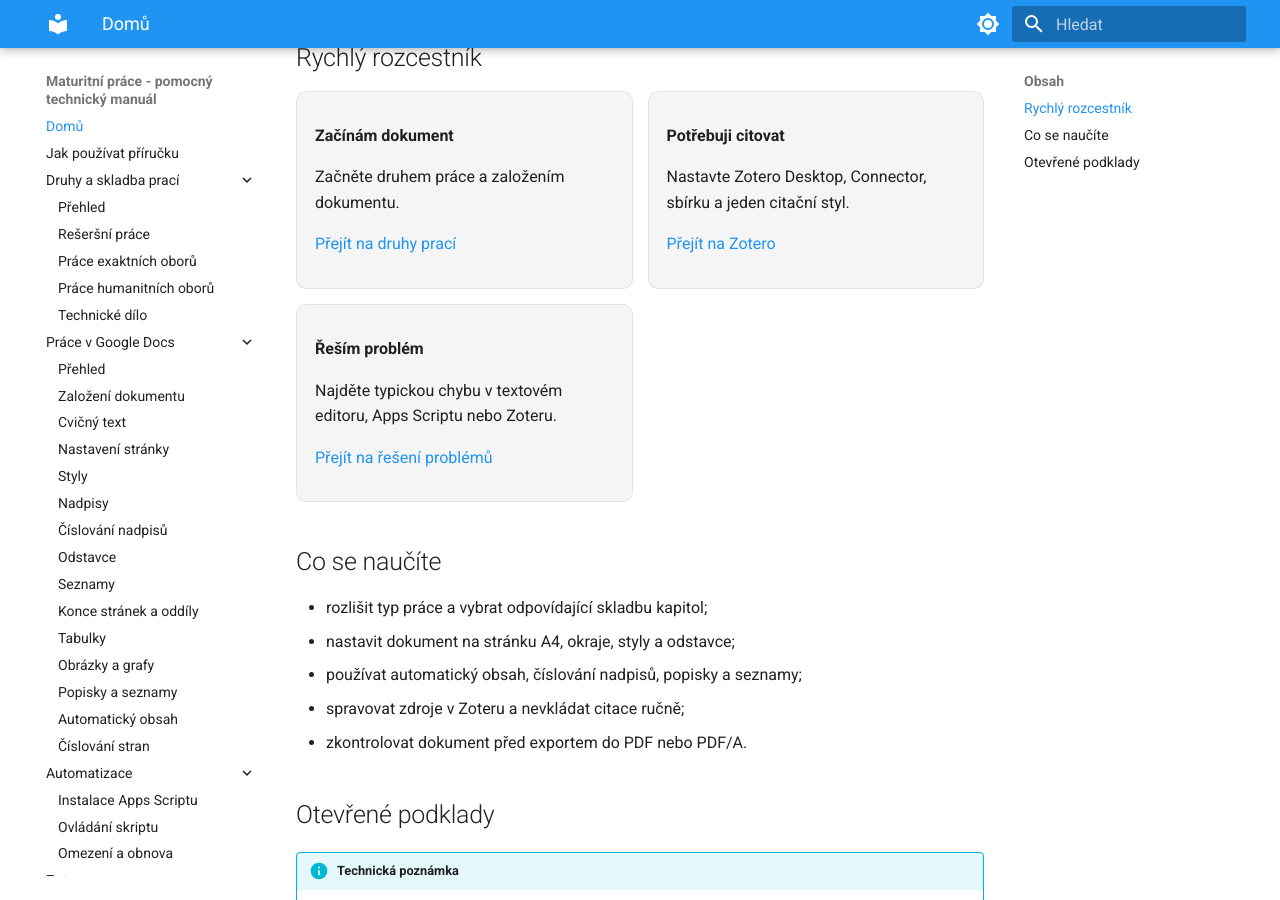
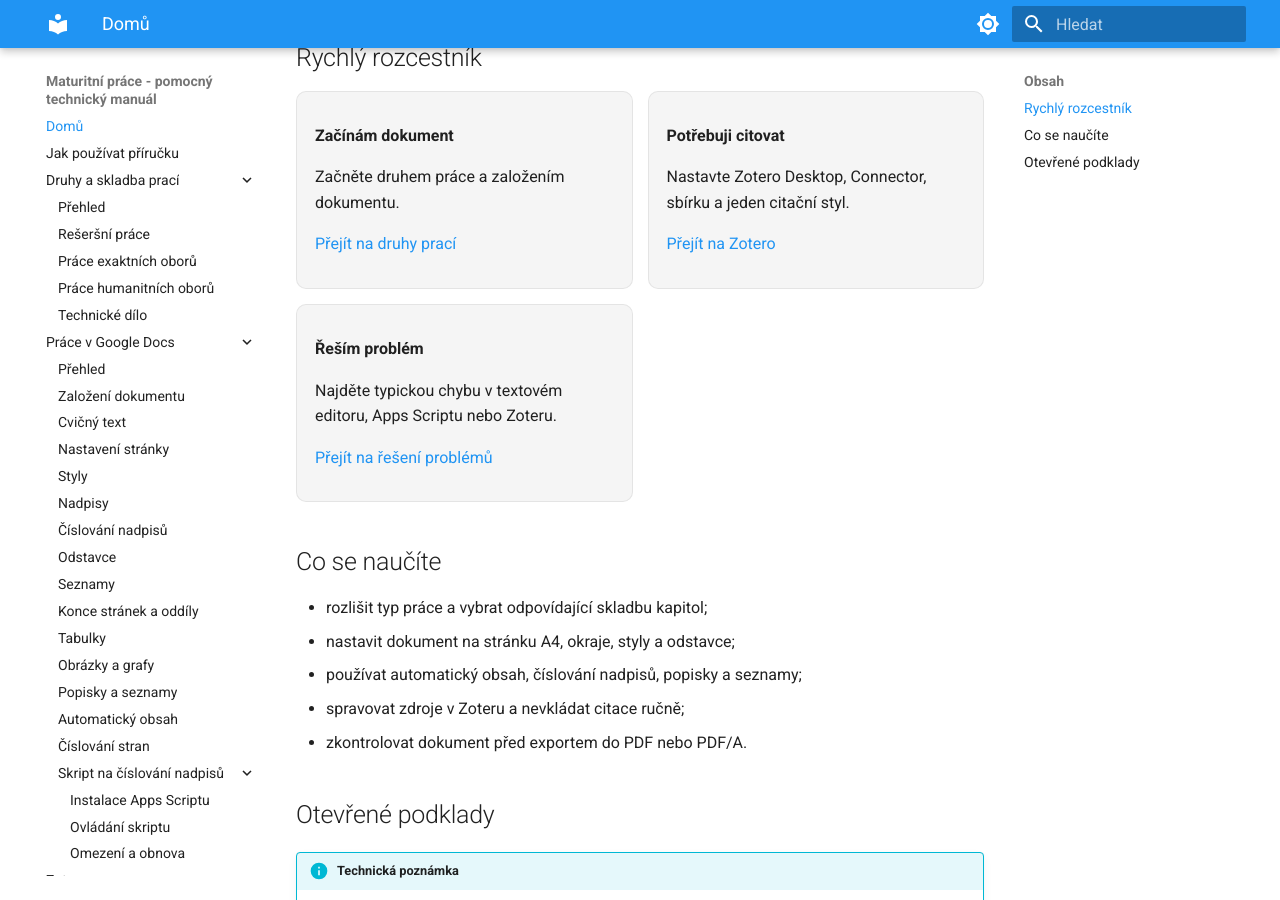
Before and after one commit to faitjaroslav-byte/maturitni_prace, an MkDocs documentation site: the page built from docs/index.md, in a window 1280 px wide and 900 px high, scrolled down 536 px. Built offline with MkDocs 1.6.1 and Material for MkDocs 9.7.7, drawn with Linux system fonts in a browser that asks for light colours.

Commit message:
Move automation under Google Docs work

```diff
--- a/mkdocs.yml
+++ b/mkdocs.yml
@@ -88,10 +88,10 @@ nav:
       - Popisky a seznamy: google-docs/popisky-a-seznamy.md
       - Automatický obsah: google-docs/automaticky-obsah.md
       - Číslování stran: google-docs/cislovani-stran.md
-  - Automatizace:
-      - Instalace Apps Scriptu: automatizace/apps-script.md
-      - Ovládání skriptu: automatizace/ovladani-skriptu.md
-      - Omezení a obnova: automatizace/omezeni-a-obnova.md
+      - Skript na číslování nadpisů:
+          - Instalace Apps Scriptu: automatizace/apps-script.md
+          - Ovládání skriptu: automatizace/ovladani-skriptu.md
+          - Omezení a obnova: automatizace/omezeni-a-obnova.md
   - Zotero:
       - Instalace: zotero/instalace.md
       - Knihovna a synchronizace: zotero/knihovna-a-synchronizace.md
```
